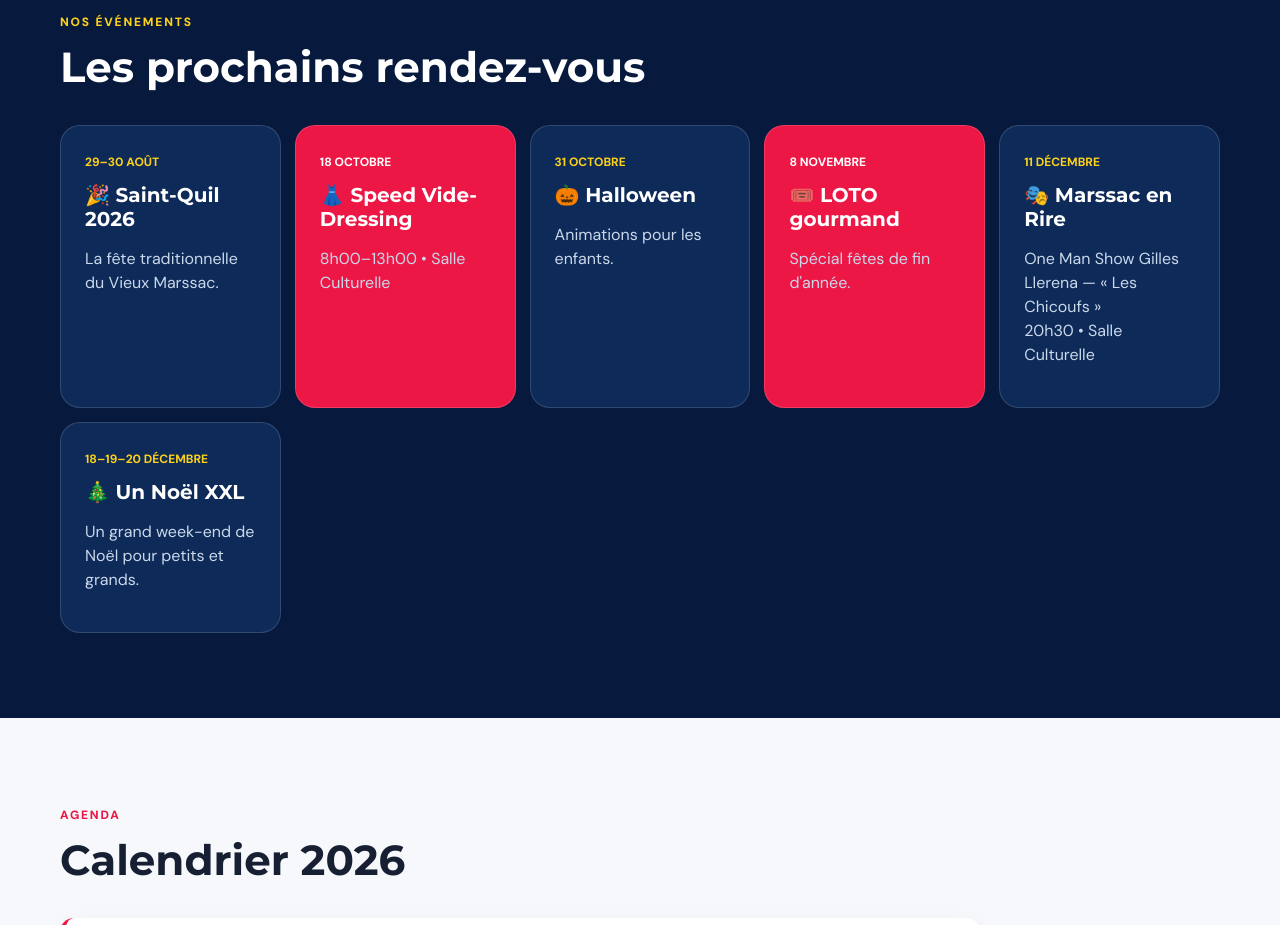
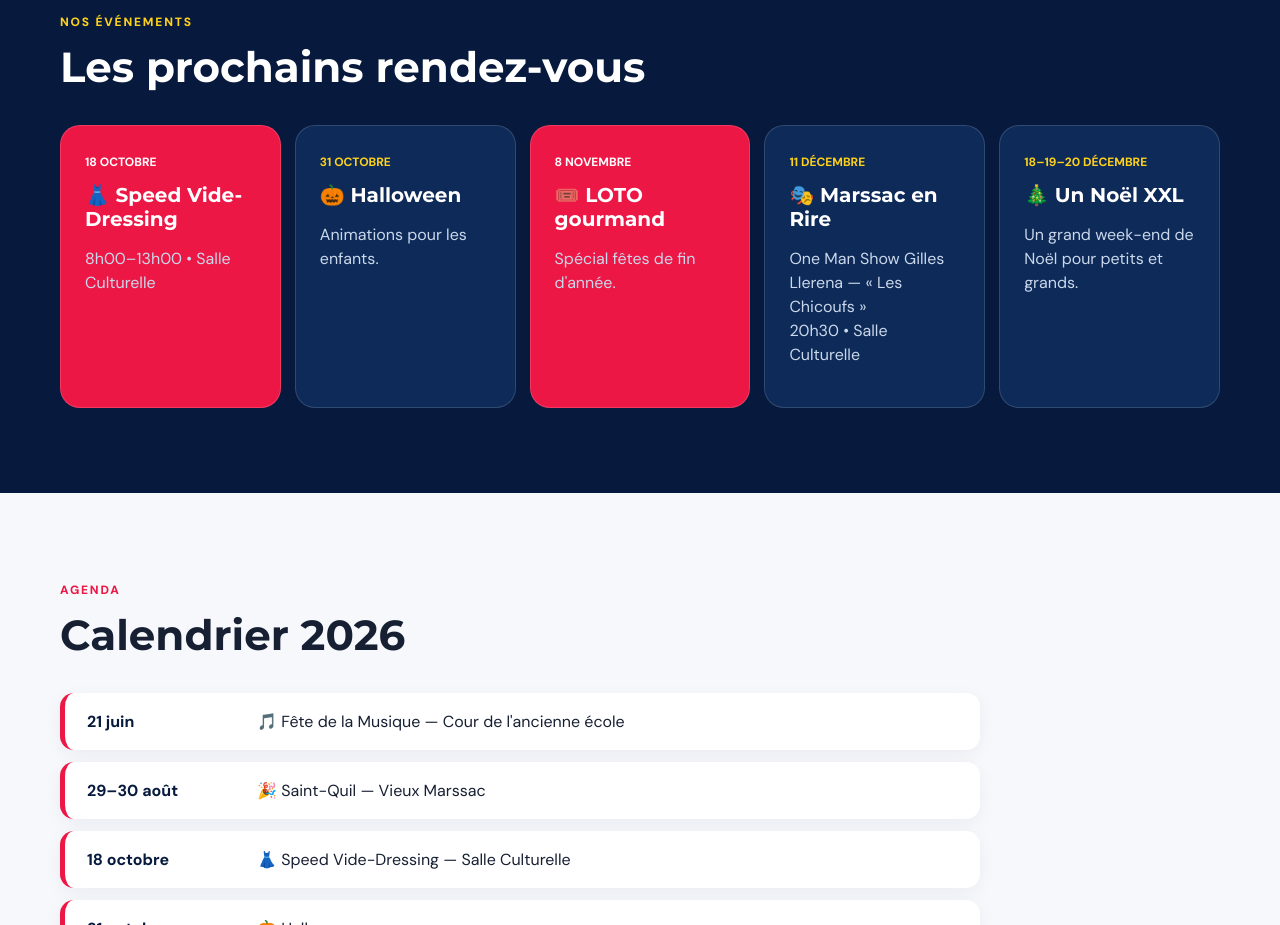
Before and after one commit to cfmarssac-source/comite-des-fetes-marssac, a plain HTML site: page index.html in a window 1280 px wide. Shown: the part 2880-3805 px from the top of the page. Drawn offline with Linux system fonts and the light colour scheme.

Commit message:
Update index.html

```diff
--- a/index.html
+++ b/index.html
@@ -165,7 +165,7 @@ Pour plus de renseignements, vous pouvez contacter <b>Christian Mallol</b>.
 <section id="manifestations" class="section dark">
 <div class="wrap"><div class="head"><div><span class="eyebrow yellow">NOS ÉVÉNEMENTS</span><h2>Les prochains rendez-vous</h2></div></div>
 <div class="event-grid">
-<div class="event-card"><b>29–30 AOÛT</b><h3>🎉 Saint-Quil 2026</h3><p>La fête traditionnelle du Vieux Marssac.</p></div>
+
 <div class="event-card hot"><b>18 OCTOBRE</b><h3>👗 Speed Vide-Dressing</h3><p>8h00–13h00 • Salle Culturelle</p></div>
 <div class="event-card"><b>31 OCTOBRE</b><h3>🎃 Halloween</h3><p>Animations pour les enfants.</p></div>
 <div class="event-card hot"><b>8 NOVEMBRE</b><h3>🎟️ LOTO gourmand</h3><p>Spécial fêtes de fin d'année.</p></div>
```
